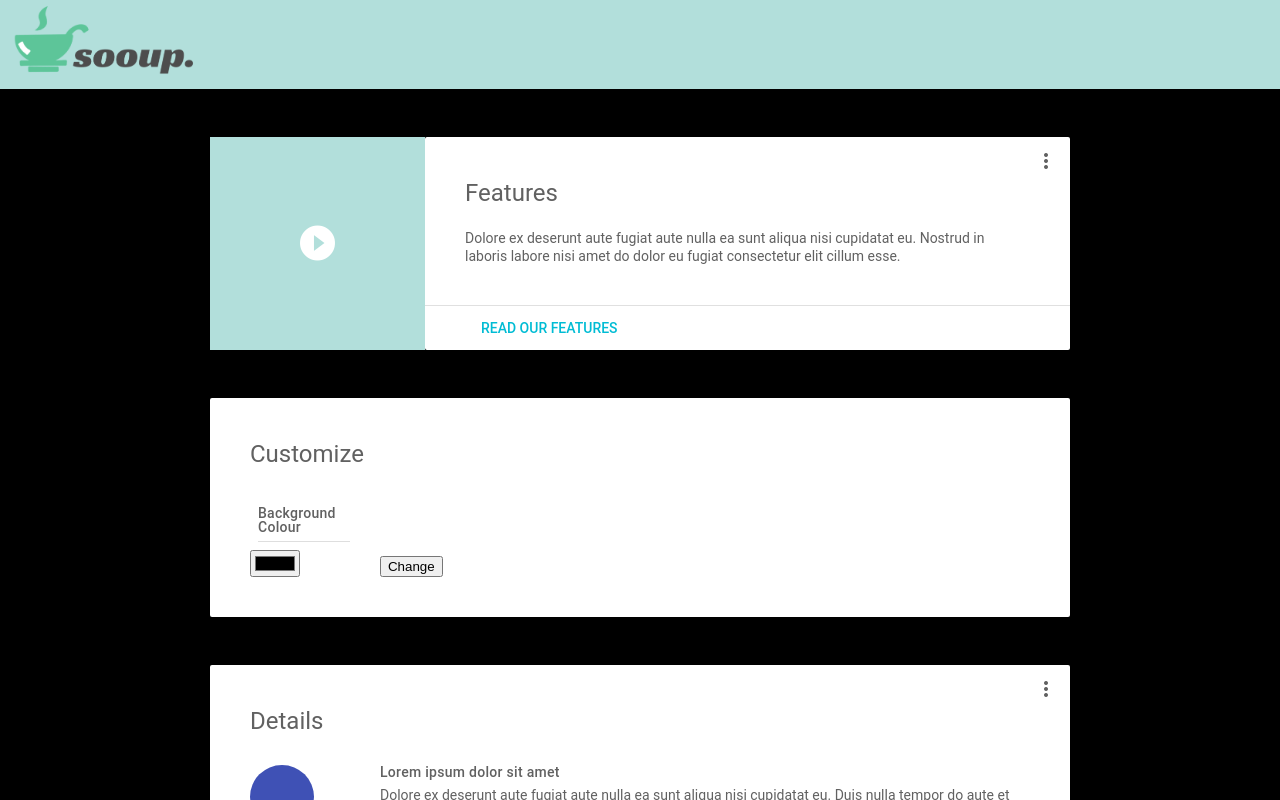
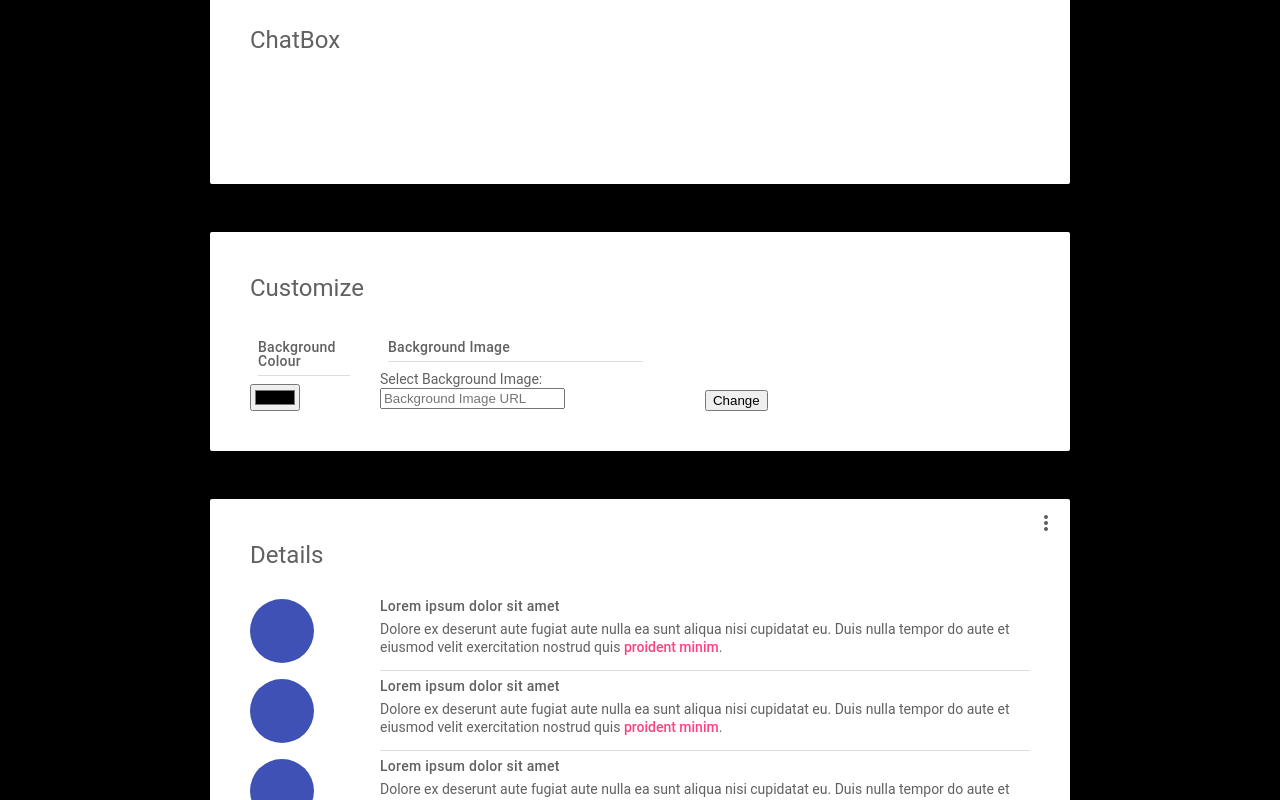
Before and after one commit to getbreadd/sooup, a plain HTML site: page app/index.html in a window 1280 px wide. Both pictures are taken after a click on the input "Change". Drawn offline with nearby package versions, Linux system fonts and the light colour scheme.

Commit message:
added picture background implementation and adjusted footer backgrounds

```diff
--- a/app/index.html
+++ b/app/index.html
@@ -5,7 +5,7 @@
     <meta http-equiv="X-UA-Compatible" content="IE=edge">
     <meta name="description" content="">
     <meta name="viewport" content="width=device-width, initial-scale=1.0">
-    <title>Web Starter Kit</title>
+    <title>Sooup</title>
 
     <!-- Disable tap highlight on IE -->
     <meta name="msapplication-tap-highlight" content="no">
@@ -99,8 +99,16 @@
               <li class="mdl-menu__item">Dolor</li>
             </ul>
           </section>
+          <!-- CHATBOX PLACEHOLDER -->
+          <section class="section--center mdl-grid mdl-grid--no-spacing mdl-shadow--2dp" id='chatBox'>
+            <div class="mdl-card mdl-cell mdl-cell--12-col">
+              <div class="mdl-card__supporting-text mdl-grid mdl-grid--no-spacing">
+                <h4>ChatBox</h4>
+              </div>
+            </div>
+          </section>
           <!-- CUSTOMIZE PAGE SECTION -->
-          <section class="section--center mdl-grid mdl-grid--no-spacing mdl-shadow--2dp">
+          <section class="section--center mdl-grid mdl-grid--no-spacing mdl-shadow--2dp" id='customize'>
             <div class="mdl-card mdl-cell mdl-cell--12-col">
               <div class="mdl-card__supporting-text mdl-grid mdl-grid--no-spacing">
                 <h4 class="mdl-cell mdl-cell--12-col">Customize</h4>
@@ -110,7 +118,17 @@
                   </div>
                   <input type="color" id="colourInputColour" style="align-content: center;">
                 </div>
-                <input type='button' id='colourButton' value='Change' style='height: min-content; align-self: flex-end;' onclick="changeBackgroundColour()">
+                <div class="mdl-cell mdl-cell--5-col">
+                  <div class="section__text mdl-cell mdl-cell--10-col-desktop mdl-cell--6-col-tablet mdl-cell--3-col-phone">
+                    <h5>Background Image</h5>
+                  </div>
+                  <form>
+                    <label for="img">Select Background Image:</label>
+                    <input type="text" id="backgroundImageInput" placeholder="Background Image URL" onfocus="this.placeholder=''" onblur="this.placeholder='Background Image URL'">
+                  </form>
+                  <!-- <input type="url" id="BackgroundImageInput" placeholder="Background Image" style="align-content: center;" size = 40> -->
+                </div>
+                <input type='submit' id='colourButton' value='Change' style='height: min-content; align-self: flex-end;' onclick="changeBackgroundImage(); changeBackgroundColour(); document.getElementById('backgroundImageInput').value=''">
               </div>
             </div>
           </section>
@@ -172,7 +190,7 @@
               <li class="mdl-menu__item">Dolor</li>
             </ul>
           </section>
-          <section class="section--footer mdl-color--white mdl-grid">
+          <section class="section--footer mdl-grid" style="background-color: rgba(255,255,2555,0.5); margin-bottom: 0%; padding-bottom: 0%;">
             <div class="section__circle-container mdl-cell mdl-cell--2-col mdl-cell--1-col-phone">
               <div class="section__circle-container__circle mdl-color--accent section__circle--big"></div>
             </div>
@@ -188,7 +206,9 @@
               Qui sint ut et qui nisi cupidatat. Reprehenderit nostrud proident officia exercitation anim et pariatur ex.
             </div>
           </section>
-          <iframe src="https://open.spotify.com/embed/playlist/37i9dQZF1DWWQRwui0ExPn?utm_source=generator" width="100%" height="380" frameBorder="0" allowfullscreen="" allow="autoplay; clipboard-write; encrypted-media; fullscreen; picture-in-picture"></iframe>
+          <section class="section--footer mdl-grid--no-spacing" style="background-color: rgba(255,255,2555,0.5); margin-bottom: 0%; padding-bottom: 0%;">
+            <iframe src="https://open.spotify.com/embed/playlist/37i9dQZF1DWWQRwui0ExPn?utm_source=generator" width="100%" height="380" frameBorder="0" allowfullscreen="" allow="autoplay; clipboard-write; encrypted-media; fullscreen; picture-in-picture"></iframe>
+          </section>
         </div>
         <!-- <div class="mdl-layout__tab-panel" id="features">
           <section class="section--center mdl-grid mdl-grid--no-spacing">
@@ -302,11 +322,17 @@
     </div>
 
     <script>
+      // Change background image precedes colour change
       function changeBackgroundColour() {
         let colour = document.getElementById('colourInputColour').value;
         document.body.style.backgroundColor = colour;
         // document.getElementById('features').style.backgroundColor = colour;
         document.getElementById('overview').style.backgroundColor = colour;
+      }
+      function changeBackgroundImage() {
+        let bImg = document.getElementById('backgroundImageInput').value;
+        document.getElementById('overview').style.backgroundImage = "url(" + bImg + ")";
+        // document.getElementById('overview').style.backgroundImage = "url(https://icatcare.org/app/uploads/2018/07/Thinking-of-getting-a-cat.png)";
       }
     </script>
 
```
